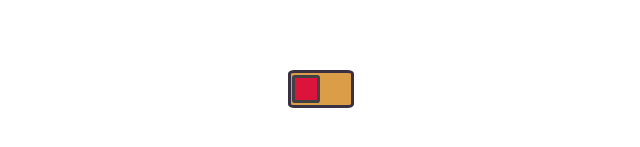
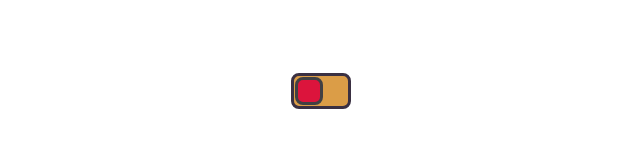
Before and after one commit to AngeloThys/slider-1, a plain HTML site: page index.html in a window 1280 px wide. Shown: the part 311-458 px from the top of the page, 319-959 px from the left. Drawn offline with Linux system fonts and the light colour scheme.

Commit message:
Fix style

```diff
--- a/index.html
+++ b/index.html
@@ -1,15 +1,15 @@
 <!DOCTYPE html>
 <html lang="en">
   <head>
-    <meta charset="UTF-8">
-    <meta name="viewport" content="width=device-width, initial-scale=1.0">
-    <link rel="stylesheet" href="style.css">
+    <meta charset="UTF-8" />
+    <meta name="viewport" content="width=device-width, initial-scale=1.0" />
+    <link rel="stylesheet" href="style.css" />
     <title>Slider</title>
   </head>
   <body>
     <div class="slider-container">
       <label for="tomato" class="toggle">
-            <input type="checkbox" name="tomato" id="tomato">
+        <input type="checkbox" name="tomato" id="tomato" />
         <span class="slider"></span>
       </label>
     </div>
--- a/style.css
+++ b/style.css
@@ -24,36 +24,39 @@ body {
 .toggle {
   height: 32px;
   width: 60px;
-  margin: 1rem;
-  border: 3px solid var(--first-primary);
-  border-radius: 10%;
-  background-color: var(--second-primary);
-  display: flex;
-  align-items: center;
-  cursor: pointer;
 }
 
 .toggle > input {
   display: none;
 }
 
-.slider::before {
+.slider {
+  border: 3px solid var(--first-primary);
+  border-radius: 8px;
+  background-color: var(--second-primary);
   display: flex;
   align-items: center;
-  justify-content: center;
-  font-size: 8px;
+  cursor: pointer;
+  transition: all 500ms ease-in-out;
+}
+
+.slider::before {
   content: "";
   height: 22px;
   width: 22px;
   border: 3px solid var(--first-alternate);
-  border-radius: 10%;
+  border-radius: 8px;
   background-color: crimson;
   margin: 1px;
   transition: all 500ms ease-in-out;
 }
 
+.toggle > input:checked + .slider {
+  background: var(--second-alternate);
+}
+
 .toggle > input:checked + .slider::before {
-    transform: translateX(30px) rotate(90deg);
-    background-color: forestgreen;
-    content: "";
+  transform: translateX(24px) rotate(90deg);
+  background-color: forestgreen;
+  content: "";
 }
```
Lines whose indentation alone changed are shown as unchanged.
